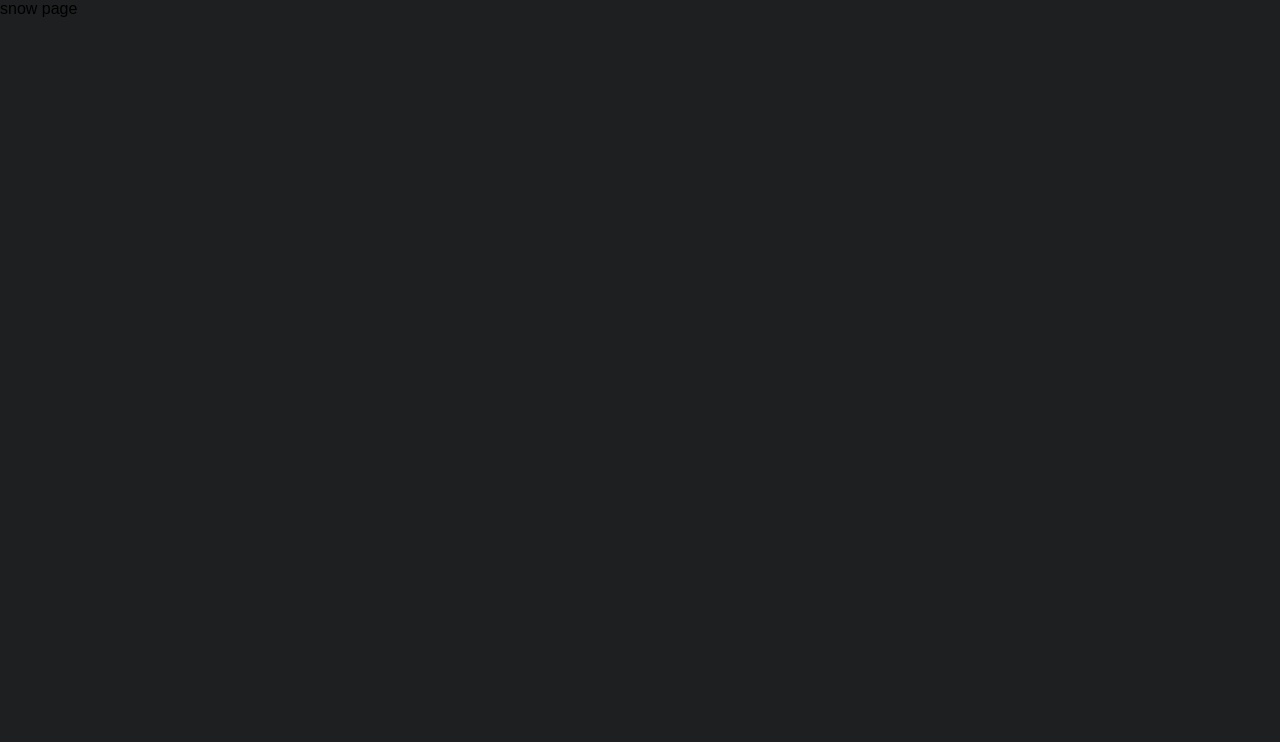
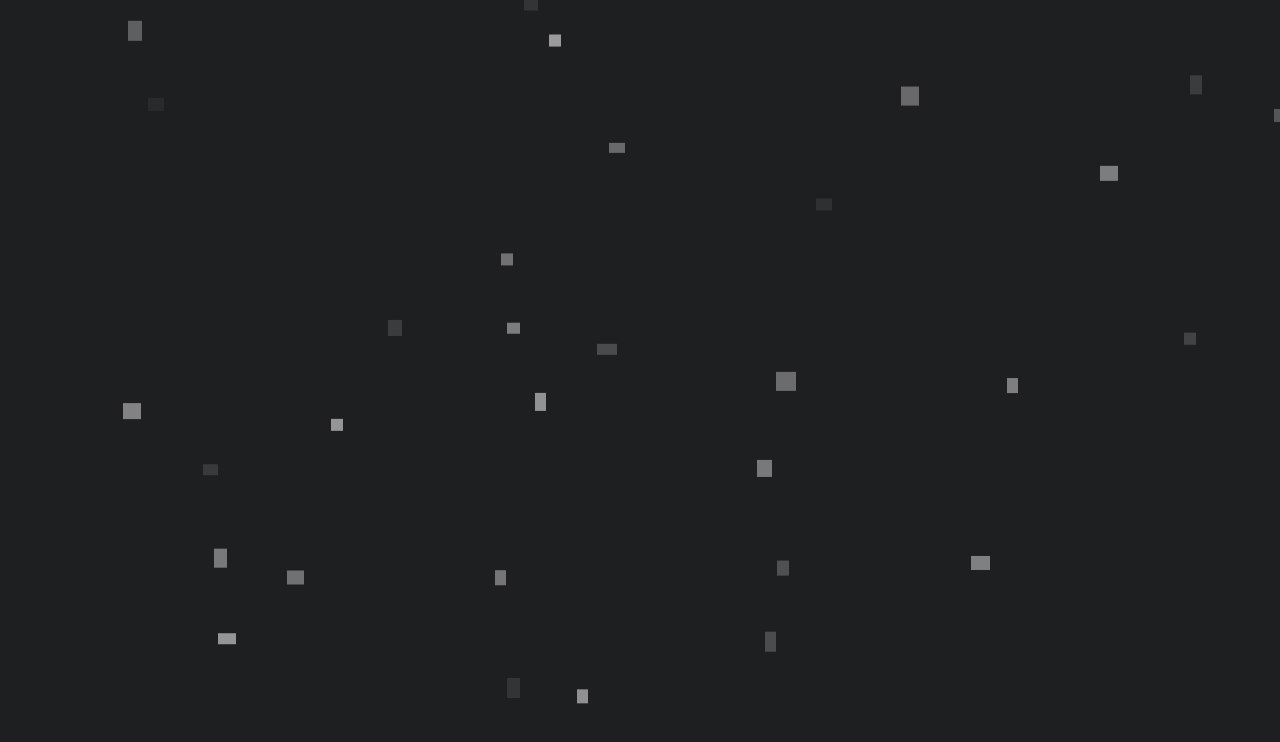
Before and after one commit to happy-unicorn/100days100projects, a React (Create React App) app: page /snow in a window 1280 px wide. Shown: the top 742 px of the page. Built offline with nearby package versions, Linux system fonts and the light colour scheme; grey boxes are pictures that could not be loaded.

Commit message:
Completed first iteration of development

```diff
--- /dev/null
+++ b/src/snow/containers/Snow.js
@@ -0,0 +1,67 @@
+import React, {useCallback, useEffect, useRef} from 'react';
+import styled, { keyframes } from 'styled-components';
+import snowflake from '../images/snowflake.png';
+
+const Container = styled.div`
+  position: relative;
+  height: 100%;
+  width: 100%;
+  overflow: hidden;
+  & div {
+    width: 30px;
+    height: 100%;
+    color: #fff;
+    position: absolute;
+    top: -20px;
+    animation: fall 5s linear forwards;
+    background-image: url('https://img.icons8.com/fluent/72/popcorn.png');
+    background-size: 100%;
+    backface-visibility: visible;
+  }
+`;
+const Snow = () => {
+    const container = useRef(null);
+
+    const createSnowflake = useCallback(() => {
+        const snowflake = document.createElement('div');
+
+    }, [container]);
+    function createSnowFlake() {
+	// Creating the <i> tag
+	const snow_flake = document.createElement('div');
+	// Adding the required classes for the FontAwesome icon to show up
+	snow_flake.classList.add('far');
+	snow_flake.classList.add('fa-snowflake');
+
+	// Randomly generate the width to be between 10 and 20 px
+	snow_flake.style.width = Math.random() * 10 + 10 + 'px';
+	snow_flake.style.height = Math.random() * 10 + 10 + 'px';
+
+	// Randomly generate the left position to be between 0 and the innerWidth of the screen
+	snow_flake.style.left = Math.random() * window.innerWidth + 'px';
+
+	// Randomly generate the animationDuration - between 2 and 5 seconds
+	snow_flake.style.animationDuration = Math.random() * 3 + 2 + 's';
+
+	// Randomly add an opacity - between 0 and 1
+	snow_flake.style.opacity = Math.random();
+
+	// Add the newly created <i> tag inside the <body> tag
+	container.current.appendChild(snow_flake);
+
+	// Set a timeout to remove the snow_flake from the DOM after 5 seconds
+	// as we don't want it to overload the page
+	setTimeout(() => {
+		snow_flake.remove();
+	}, 5000);
+}
+    useEffect(() => {
+        setInterval(createSnowFlake, 100);
+    }, []);
+
+    return (
+        <Container ref={container}/>
+    );
+};
+
+export default Snow;
--- /dev/null
+++ b/src/snow/index.css
@@ -0,0 +1,18 @@
+
+  .fa-snowflake {
+      width: 30px;
+      height: 100%;
+color: #fff;
+position: absolute;
+top: -20px;
+animation: fall 5s linear forwards;
+background-image: url('https://img.icons8.com/fluent/72/popcorn.png');
+background-size: 100%;
+backface-visibility: visible;
+}
+
+@keyframes fall {
+to {
+transform: translateY(105vh);
+}
+}
--- a/src/snow/index.js
+++ b/src/snow/index.js
@@ -1,14 +1,17 @@
 import React from 'react';
 import styled from 'styled-components';
+import Snow from './containers/Snow';
+import './index.css';
+
 const Page = styled.div`
   display: flex;
   height: 100%;
 `;
 
-const SnowPage = (props) => {
+const SnowPage = () => {
     return (
         <Page>
-            snow page
+            <Snow/>
         </Page>
     );
 };
```
Also changed, not shown: src/snow/images/snowflake.png (added), 1 other file (tests, documents, lock files or other folders).
